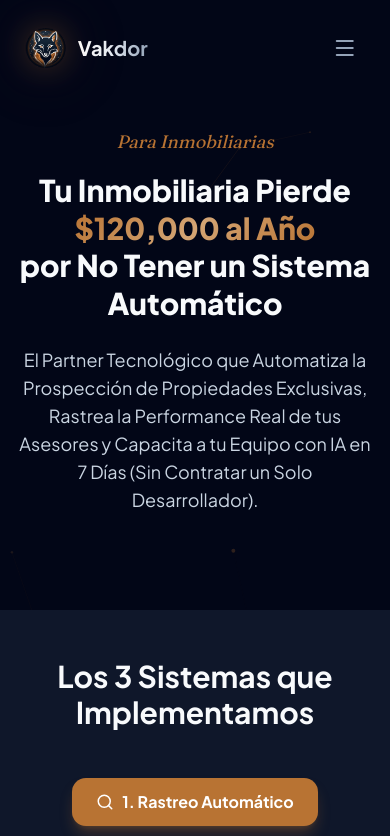
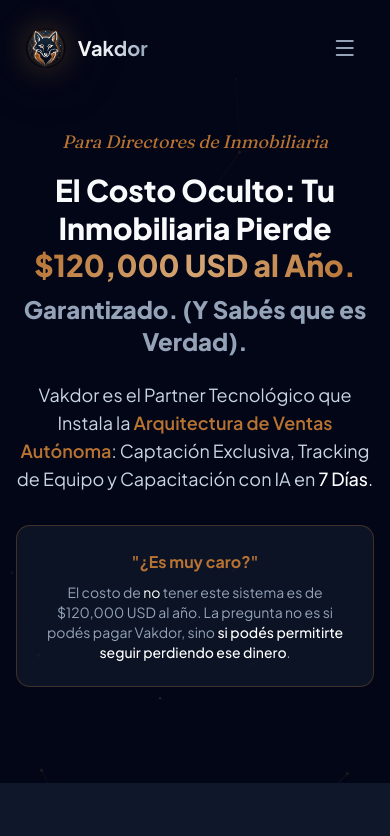
Before and after one commit to osterrietchleonardo-rgb/Vakdor-App, a Next.js app in the folder website/: page /inmobiliaria in a window 390 px wide. Shown: the top 836 px of the page. Built offline with nearby package versions, Linux system fonts and the light colour scheme.

Commit message:
feat: apply master copywriting to Inmobiliaria page - Caples urgency, Hopkins objection handling, Cialdini scarcity

```diff
--- a/website/src/app/inmobiliaria/page.tsx
+++ b/website/src/app/inmobiliaria/page.tsx
@@ -94,17 +94,26 @@
             <Header />
 
             <main className="flex-1 relative z-10">
-                {/* Hero Section */}
+                {/* Hero Section - Caples: Urgency + Belfort: Certainty */}
                 <section className="pt-32 pb-16 px-4">
                     <div className="max-w-6xl mx-auto text-center">
-                        <p className="font-accent text-[#B87333] text-lg mb-4">Para Inmobiliarias</p>
+                        <p className="font-accent text-[#B87333] text-lg mb-4">Para Directores de Inmobiliaria</p>
                         <h1 className="text-3xl md:text-5xl font-extrabold text-[#F8FAFC] mb-6 leading-tight">
-                            Tu Inmobiliaria Pierde <span className="text-gradient-copper">$120,000 al Año</span>
-                            <span className="block">por No Tener un Sistema Automático</span>
+                            El Costo Oculto: Tu Inmobiliaria Pierde <span className="text-gradient-copper">$120,000 USD al Año.</span>
+                            <span className="block text-2xl md:text-3xl mt-2 text-[#94A3B8]">Garantizado. (Y Sabés que es Verdad).</span>
                         </h1>
                         <p className="text-lg md:text-xl text-slate-300 mb-8 max-w-5xl mx-auto">
-                            El Partner Tecnológico que Automatiza la Prospección de Propiedades Exclusivas, Rastrea la Performance Real de tus Asesores y Capacita a tu Equipo con IA en 7 Días (Sin Contratar un Solo Desarrollador).
+                            Vakdor es el Partner Tecnológico que Instala la <span className="text-[#B87333] font-semibold">Arquitectura de Ventas Autónoma</span>: Captación Exclusiva, Tracking de Equipo y Capacitación con IA en <span className="text-white font-medium">7 Días</span>.
                         </p>
+
+                        {/* Hopkins: Objection Handling - Injected */}
+                        <div className="max-w-2xl mx-auto bg-[#0F172A]/80 border border-[#B87333]/30 rounded-xl p-6 mb-8">
+                            <p className="text-[#B87333] font-bold mb-2">"¿Es muy caro?"</p>
+                            <p className="text-[#94A3B8] text-sm">
+                                El costo de <span className="text-white">no</span> tener este sistema es de $120,000 USD al año.
+                                La pregunta no es si podés pagar Vakdor, sino <span className="text-white font-medium">si podés permitirte seguir perdiendo ese dinero</span>.
+                            </p>
+                        </div>
                     </div>
                 </section>
 
@@ -351,17 +360,17 @@
                     </div>
                 </section>
 
-                {/* ROI Calculator Section */}
+                {/* ROI Calculator Section - Cialdini: Reciprocity */}
                 <section className="py-12 md:py-20 px-4 bg-[#020617]">
                     <div className="max-w-5xl mx-auto">
                         <h2 className="text-3xl md:text-4xl font-bold text-center mb-4 text-[#F8FAFC]">
-                            Calculadora de Retorno de Inversión (ROI)
+                            Validá tu ROI con Datos Reales: <span className="text-gradient-copper">Descubrí Cuánto Dejarías de Perder</span>
                         </h2>
                         <p className="text-center text-[#94A3B8] mb-8 max-w-3xl mx-auto">
-                            Descubrí cuánto dinero estás dejando sobre la mesa. Esta herramienta utiliza tus métricas actuales (o promedios del mercado) para proyectar cuánto facturarías extra implementando nuestro sistema de captación y seguimiento automático.
+                            Esta calculadora utiliza tus métricas actuales para proyectar cuánto facturarías extra implementando la Arquitectura de Venta Autónoma. Sin humo, solo matemática.
                         </p>
                         <div className="bg-[#B87333]/10 border border-[#B87333]/30 rounded-xl p-4 mb-8 text-sm text-[#F8FAFC] max-w-3xl mx-auto">
-                            <strong>¿Cómo usarla?</strong> Ingresá la cantidad de asesores en tu equipo, el valor promedio de las propiedades que venden y cuántas captaciones logran hoy. El sistema calculará automáticamente tu potencial de crecimiento anual conservador.
+                            <strong>¿Cómo usarla?</strong> Ingresá la cantidad de asesores, el valor promedio de las propiedades y cuántas captaciones logran hoy. El sistema calcula tu potencial de crecimiento conservador.
                         </div>
                         <RoiCalculator />
                     </div>
@@ -378,7 +387,7 @@
                             ¿Querés Ver Cómo Aplicaría en tu Inmobiliaria?
                         </h2>
                         <p className="text-lg text-[#94A3B8] mb-8">
-                            Llamada de 30 minutos donde vemos qué sistemas aplican a tu operación, cuál sería el ROI y cómo implementamos sin interrumpir nada.
+                            Auditoría Estratégica de 30 minutos donde analizamos qué sistemas aplican a tu operación, proyectamos el ROI real y diseñamos la implementación sin interrumpir nada.
                         </p>
                         <a
                             href="https://propuesta.vakdor.com/call"
@@ -387,10 +396,10 @@
                             className="cta-copper inline-flex items-center gap-2 font-bold px-8 py-4 rounded-xl transition-all active:scale-95"
                         >
                             <Calendar size={20} />
-                            Agendar Llamada Estratégica - 30 Min Gratis
+                            Agendar Auditoría Estratégica Gratuita (Espacios Limitados)
                         </a>
                         <p className="text-sm text-[#94A3B8] mt-6">
-                            ✅ Garantía de Resultados de 90 Días o Devolución Total
+                            ✅ 90 Días de Garantía: Si no lográs el ROI proyectado, te devolvemos tu inversión.
                         </p>
                     </div>
                 </section>
```
